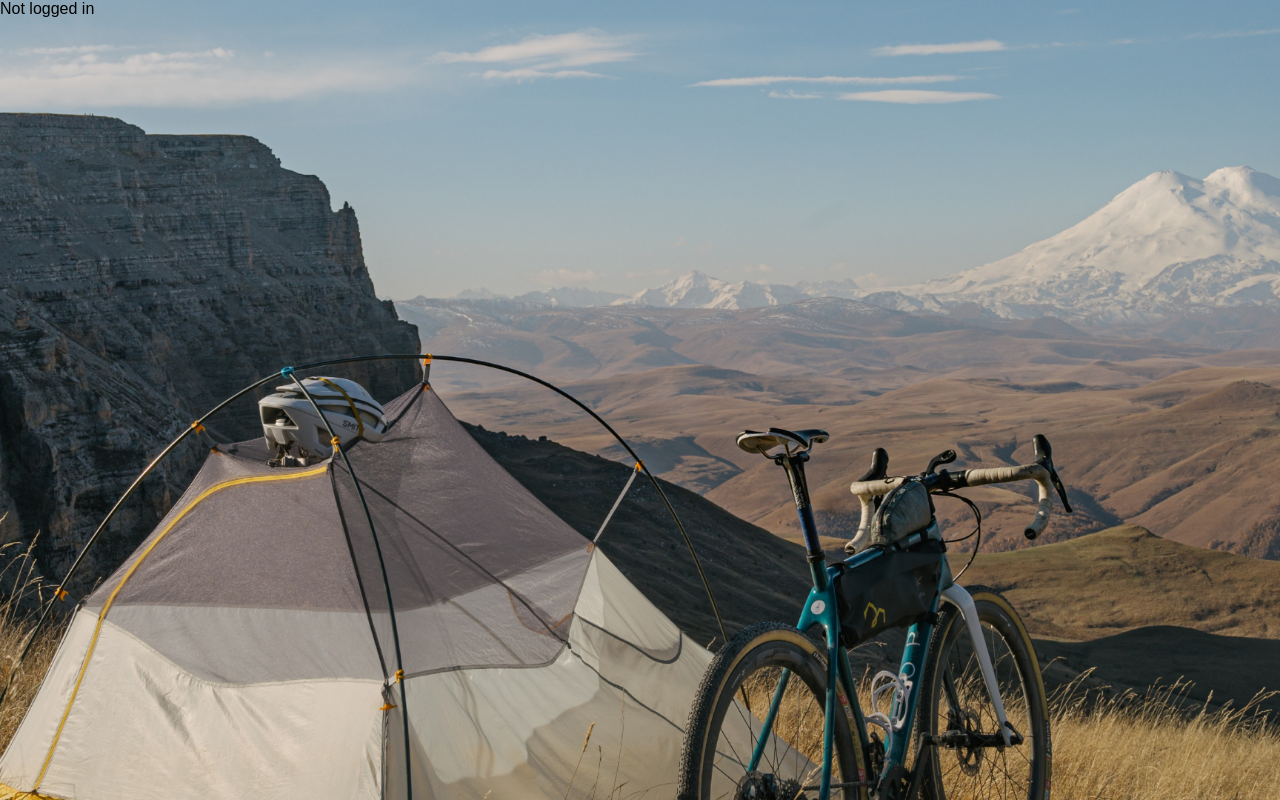
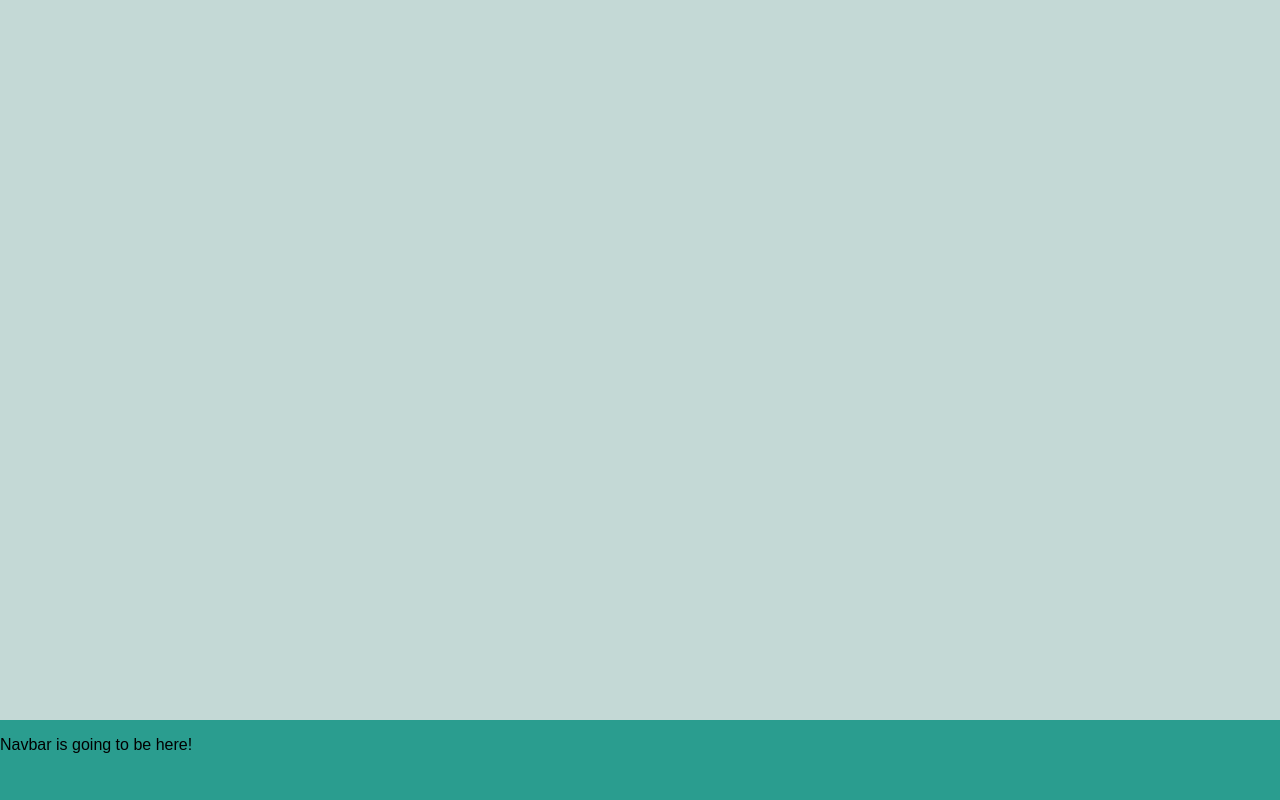
Before and after one commit to HelenLangers/VeloRepo, a React (Create React App) app: page /profile in a window 1280 px wide. Built offline with nearby package versions, Linux system fonts and the light colour scheme; a web font is replaced by a local one.

Commit message:
pages showing different backgrounds

```diff
--- a/src/Assets/index.css
+++ b/src/Assets/index.css
@@ -6,7 +6,6 @@ body {
   background-size: cover;
   margin: 0;
   font-family: 'Cagliostro', sans-serif;
-
 }
 
 :root {
@@ -154,13 +153,6 @@ body {
   color: #000;
 }
 
-.navbar {
-  background: var(--primary);
-  height: 5rem;
-  display: flex;
-  justify-content: space-between;
-}
-
 
 @media screen and (max-width: 768px) {
   .landingPageHeader{
--- /dev/null
+++ b/src/Assets/loggedin.css
@@ -0,0 +1,12 @@
+.loggedInBackground {
+    background-color: var(--primary-light);
+    height: 90vh;
+}
+
+.navbar {
+    background: var(--primary);
+    height: 10vh;
+    display: flex;
+    bottom: 0;
+    justify-content: space-between;
+  }
--- a/src/Pages/Profile.jsx
+++ b/src/Pages/Profile.jsx
@@ -1,5 +1,7 @@
 import React, {useState, useEffect} from 'react'
 import {getAuth} from 'firebase/auth';
+import NavBar from '../Components/NavBar';
+import '../Assets/loggedin.css';
 
 function Profile() {
 
@@ -11,7 +13,12 @@ function Profile() {
     }, [])
 
   return (
-    user ? <h1>{user.displayName}</h1> : 'Not logged in'
+    <>
+        <div className="loggedInBackground">
+
+        </div>
+        <NavBar/>
+    </>
   )
 }
 
--- a/src/Pages/SignIn.jsx
+++ b/src/Pages/SignIn.jsx
@@ -1,5 +1,6 @@
 import React, {useState} from 'react'
 import {Link, useNavigate} from 'react-router-dom'
+import {toast} from 'react-toastify';
 import {getAuth, signInWithEmailAndPassword} from 'firebase/auth';
 import "../Assets/index.css"
 import logo from '../Assets/png/logo.png';
@@ -32,10 +33,10 @@ function SignIn() {
       const userCredential = await signInWithEmailAndPassword(auth, email, password)
 
       if(userCredential.user) {
-        navigate('/')
+        navigate('/profile')
       }
     } catch (error) {
-      console.log(error)
+      toast.error('Bad user credentials')
     }
   }
 
--- a/src/Pages/SignUp.jsx
+++ b/src/Pages/SignUp.jsx
@@ -7,6 +7,7 @@ import "../Assets/index.css"
 import logo from '../Assets/png/logo.png';
 import visibilityIcon from '../Assets/svg/visibilityIcon.svg';
 import {ReactComponent as ArrowRightIcon} from '../Assets/svg/keyboardArrowRightIcon.svg';
+import { toast } from 'react-toastify';
 
 function SignUp() {
 
@@ -47,7 +48,7 @@ function SignUp() {
 
       navigate('/')
     } catch (error) {
-      console.log(error);
+      toast.error('Something went wrong with registration')
     }
   }
 
```
Also changed, not shown: src/Components/Header.js (added, +19 -0 lines).
